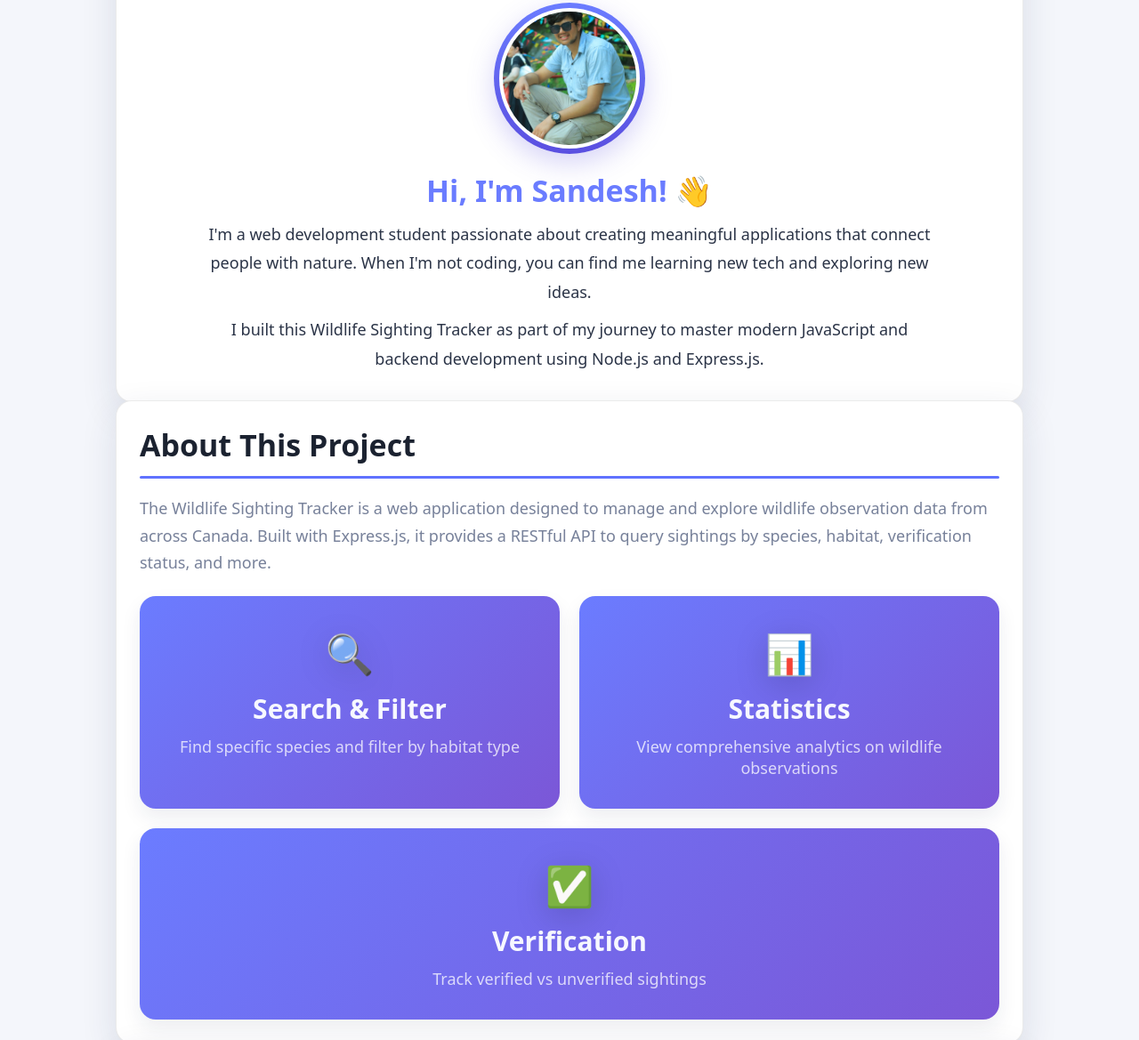
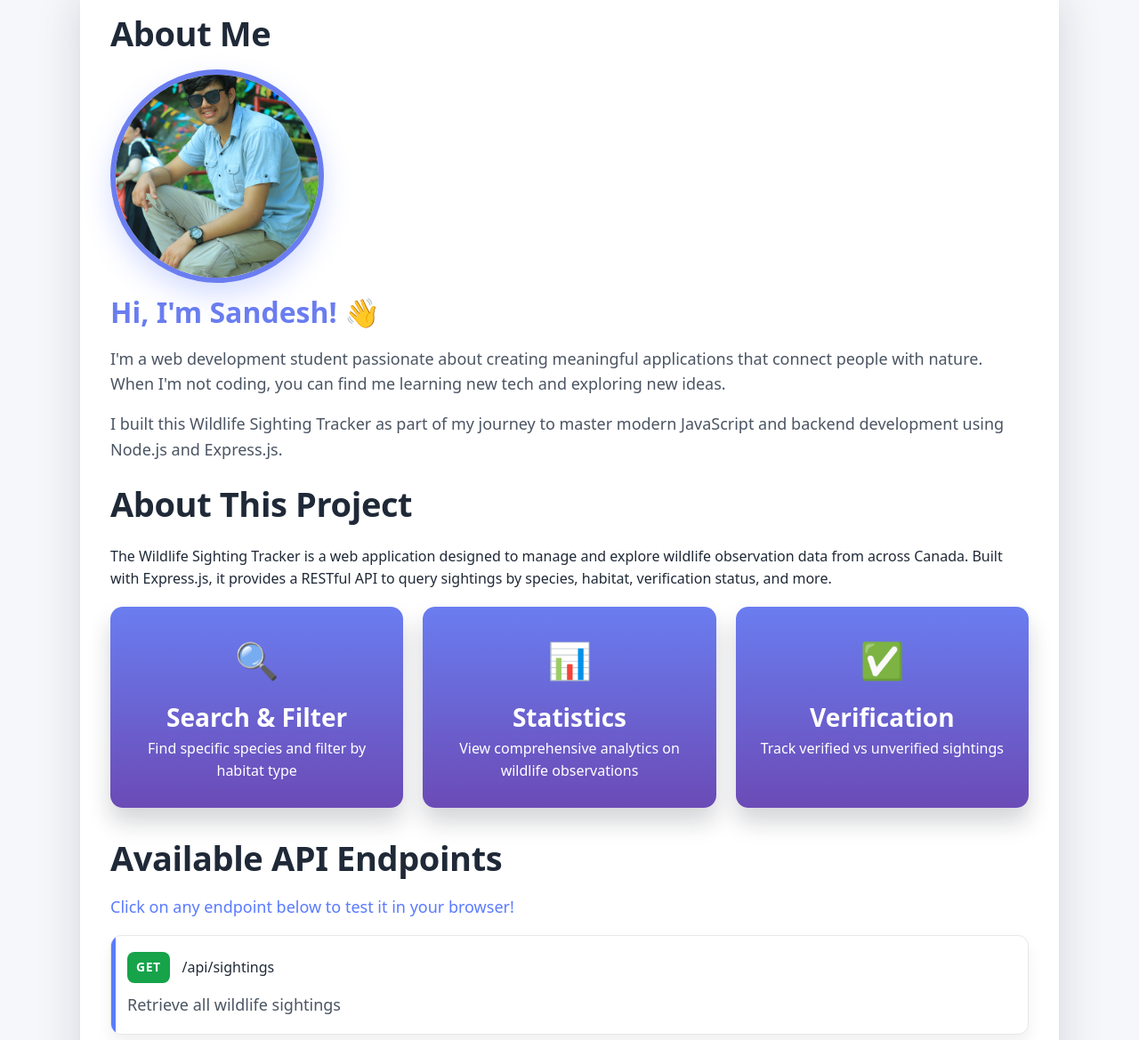
Before and after one commit to CodeCosmic00/wildlife-tracker, a website: page views/index.html in a window 1280 px wide. Shown: the part 323-1492 px from the top of the page at 89% size. Drawn offline with Linux system fonts and the light colour scheme.

Commit message:
Update CSS styling

```diff
--- a/public/css/styles.css
+++ b/public/css/styles.css
@@ -1,285 +1,223 @@
-:root {
-  --bg: #f4f6fb;
-  --text: #1b2230;
-  --muted: #77819a;
-
-  --blue: #4f63ff;
-  --blue2: #6a7cff;
-
-  --card: #ffffff;
-  --border: rgba(0, 0, 0, 0.08);
-
-  --shadow: 0 14px 40px rgba(25, 40, 80, 0.12);
-  --shadow-soft: 0 10px 22px rgba(25, 40, 80, 0.08);
-
-  --radius: 18px;
+* { box-sizing: border-box; }
+html, body { margin: 0; padding: 0; }
+body {
+  font-family: system-ui, -apple-system, Segoe UI, Roboto, Arial, sans-serif;
+  color: #1f2937;
+  background: #f6f7fb;
+  line-height: 1.6;
 }
 
-* { box-sizing: border-box; }
+a { color: inherit; text-decoration: none; }
 
-body {
-  margin: 0;
-  font-family: system-ui, -apple-system, Segoe UI, Roboto, Arial, sans-serif;
-  background: var(--bg);
-  color: var(--text);
-}
-
-.container {
-  width: min(1020px, calc(100% - 40px));
+.hero {
+  padding: 64px 24px 48px;
+  max-width: 1100px;
   margin: 0 auto;
 }
 
-/* HERO */
-.hero {
-  background: #f7f8ff;
-  padding: 44px 0 26px;
-}
-
-.hero-inner { padding: 0 2px; }
-
-.hero-title {
-  margin: 0;
-  font-size: 46px;
-  font-weight: 850;
-  letter-spacing: -0.8px;
-}
-
-.hero-sub {
-  margin: 10px 0 0;
-  font-size: 22px;
-  color: var(--muted);
-}
-
-/* Strip under hero */
-.strip {
-  height: 64px;
-  background: linear-gradient(90deg, #5d70ff, #7b57d7);
-  border-bottom-left-radius: 26px;
-  border-bottom-right-radius: 26px;
-}
-
-/* SECTION CARD */
-.section-card {
-  background: var(--card);
-  margin-top: -28px;
-  margin-bottom: 26px;
-  border-radius: var(--radius);
-  box-shadow: var(--shadow);
-  border: 1px solid var(--border);
-  padding: 26px;
-}
-
-.section-title {
-  margin: 0;
-  font-size: 34px;
-  font-weight: 850;
-}
-
-.section-underline {
-  margin-top: 12px;
-  height: 3px;
-  background: var(--blue);
-  width: 100%;
-  border-radius: 100px;
-  opacity: 0.9;
-}
-
-.mt { margin-top: 28px; }
-
-.muted {
-  margin: 18px 0 0;
-  color: var(--muted);
-  font-size: 18px;
-  line-height: 1.7;
-}
-
-/* ABOUT */
-.about {
-  text-align: center;
-  padding: 12px 6px 6px;
-}
-
-.avatar-wrap {
-  width: 170px;
-  height: 170px;
-  margin: 18px auto 0;
-  border-radius: 999px;
-  padding: 6px;
-  background: linear-gradient(180deg, #6b7cff, #5a4fe0);
-  box-shadow: 0 10px 30px rgba(90, 79, 224, 0.25);
-}
-
-.avatar {
-  width: 100%;
-  height: 100%;
-  border-radius: 999px;
-  object-fit: cover;
-  border: 4px solid rgba(255, 255, 255, 0.92);
-  background: #fff;
-}
-
-.hello {
-  margin: 18px 0 6px;
-  color: var(--blue2);
-  font-size: 34px;
-  font-weight: 850;
-}
-
-.about-text {
-  margin: 10px auto 0;
-  max-width: 820px;
-  color: #2b3447;
-  font-size: 18px;
-  line-height: 1.8;
-}
-
-/* FEATURES */
-.feature-grid {
-  display: grid;
-  gap: 22px;
-  margin-top: 22px;
-  grid-template-columns: repeat(1, 1fr);
-}
-
-.feature-card {
-  border-radius: 18px;
-  padding: 34px 16px;
-  background: linear-gradient(135deg, #6b7cff, #7b57d7);
-  box-shadow: var(--shadow-soft);
-  text-align: center;
-  color: #f7f8ff;
-}
-
-.feature-icon {
+.hero h1 {
+  margin: 0 0 10px;
   font-size: 44px;
-  margin-bottom: 12px;
-  filter: drop-shadow(0 8px 18px rgba(0,0,0,0.15));
-}
-
-.feature-title {
-  font-size: 30px;
-  font-weight: 850;
-  margin: 0;
-}
-
-.feature-sub {
-  margin-top: 10px;
-  font-size: 18px;
-  color: rgba(255,255,255,0.75);
-}
-
-/* API LIST */
-.hint {
-  margin: 14px 0 0;
-  color: var(--blue);
-  font-size: 18px;
-}
-
-.endpoint-list {
-  margin-top: 18px;
-  display: grid;
-  gap: 16px;
-}
-
-.endpoint {
-  display: block;
-  text-decoration: none;
-  background: #ffffff;
-  border-radius: 12px;
-  border: 1px solid var(--border);
-  box-shadow: 0 10px 20px rgba(20, 30, 70, 0.06);
-  padding: 16px 16px 14px;
-  border-left: 5px solid #6b7cff;
-  transition: transform 0.12s ease, box-shadow 0.12s ease;
-}
-
-.endpoint:hover {
-  transform: translateY(-2px);
-  box-shadow: 0 14px 26px rgba(20, 30, 70, 0.10);
-}
-
-.endpoint-active {
-  background: #eef1f6;
-}
-
-.endpoint-top {
+  letter-spacing: -0.5px;
   display: flex;
   align-items: center;
   gap: 12px;
 }
 
-.badge {
-  display: inline-flex;
+.hero .subtitle {
+  margin: 0;
+  font-size: 22px;
+  color: #8b95a7;
+}
+
+.page-band {
+  background: linear-gradient(90deg, #6a7df0 0%, #6b4bb6 60%, #6b4bb6 100%);
+  padding: 44px 20px 60px;
+}
+
+.container {
+  max-width: 1100px;
+  margin: 0 auto;
+  background: #ffffff;
+  border-radius: 18px;
+  box-shadow: 0 20px 50px rgba(17, 24, 39, 0.15);
+  padding: 34px 34px 22px;
+}
+
+.section-title {
+  font-size: 38px;
+  margin: 0 0 10px;
+  letter-spacing: -0.4px;
+}
+
+.section-rule {
+  height: 3px;
+  width: 100%;
+  background: #5a7bff;
+  border-radius: 999px;
+  margin: 0 0 26px;
+}
+
+.about-grid {
+  display: grid;
+  grid-template-columns: 260px 1fr;
+  gap: 26px;
+  align-items: start;
+  margin-bottom: 28px;
+}
+
+.avatar {
+  width: 240px;
+  height: 240px;
+  border-radius: 999px;
+  object-fit: cover;
+  border: 6px solid #6a7df0;
+  box-shadow: 0 14px 30px rgba(90, 123, 255, 0.25);
+}
+
+.hello {
+  margin: 0 0 12px;
+  color: #6a7df0;
+  font-size: 32px;
+  font-weight: 800;
+}
+
+.about-text {
+  margin: 0 0 16px;
+  color: #4b5563;
+  font-size: 18px;
+}
+
+.feature-grid {
+  display: grid;
+  grid-template-columns: repeat(3, 1fr);
+  gap: 22px;
+  margin: 18px 0 26px;
+}
+
+.feature-card {
+  background: linear-gradient(180deg, #6a7df0 0%, #6b4bb6 100%);
+  border-radius: 14px;
+  padding: 28px 22px;
+  min-height: 220px;
+  box-shadow: 0 16px 26px rgba(17, 24, 39, 0.18);
+  text-align: center;
+  color: #ffffff;
+}
+
+.feature-icon {
+  font-size: 40px;
+  margin-bottom: 10px;
+}
+
+.feature-title {
+  margin: 0;
+  font-size: 28px;
+  font-weight: 900;
+}
+
+.feature-desc {
+  margin: 10px auto 0;
+  max-width: 260px;
+  color: rgba(255, 255, 255, 0.8);
+  font-size: 18px;
+}
+
+.hint {
+  margin: 8px 0 18px;
+  color: #5a7bff;
+  font-size: 18px;
+}
+
+.endpoint-list {
+  display: grid;
+  gap: 18px;
+  margin: 0 0 24px;
+}
+
+.endpoint {
+  display: block;
+  padding: 18px 18px;
+  border-radius: 12px;
+  background: #ffffff;
+  border: 1px solid #e5e7eb;
+  box-shadow: 0 10px 18px rgba(17, 24, 39, 0.06);
+  position: relative;
+  overflow: hidden;
+}
+
+.endpoint::before {
+  content: "";
+  position: absolute;
+  left: 0;
+  top: 0;
+  width: 5px;
+  height: 100%;
+  background: #5a7bff;
+}
+
+.endpoint-top {
+  display: flex;
+  gap: 14px;
   align-items: center;
-  justify-content: center;
-  border-radius: 6px;
-  padding: 7px 10px;
-  font-weight: 800;
-  font-size: 14px;
-  letter-spacing: 0.3px;
+  margin-bottom: 10px;
 }
 
 .badge-get {
-  background: #1f9d4d;
-  color: #fff;
+  background: #16a34a;
+  color: #ffffff;
+  font-weight: 800;
+  font-size: 14px;
+  padding: 6px 10px;
+  border-radius: 8px;
+  letter-spacing: 0.5px;
 }
 
-.badge-route {
-  background: #2d3a4a;
-  color: #e9eef7;
+.path-pill {
+  background: #1f2937;
+  color: #ffffff;
   font-family: ui-monospace, SFMono-Regular, Menlo, Monaco, Consolas, "Liberation Mono", monospace;
+  font-size: 14px;
+  padding: 8px 12px;
+  border-radius: 8px;
 }
 
 .endpoint-desc {
-  margin-top: 12px;
-  color: #3a4356;
+  margin: 0;
+  color: #4b5563;
   font-size: 18px;
 }
 
-/* CHIPS */
-.chips {
-  margin-top: 18px;
+.endpoint:hover {
+  transform: translateY(-1px);
+  box-shadow: 0 14px 22px rgba(17, 24, 39, 0.10);
+}
+
+.tech-row {
   display: flex;
   flex-wrap: wrap;
   gap: 14px;
+  padding: 6px 0 18px;
 }
 
-.chip {
-  background: linear-gradient(135deg, #6b7cff, #7b57d7);
-  color: #fff;
-  padding: 12px 18px;
+.tech-pill {
+  background: linear-gradient(180deg, #6a7df0 0%, #6b4bb6 100%);
+  color: #ffffff;
+  padding: 10px 18px;
   border-radius: 999px;
-  font-weight: 750;
-  box-shadow: 0 10px 18px rgba(100, 110, 255, 0.18);
+  font-weight: 800;
+  box-shadow: 0 10px 18px rgba(17, 24, 39, 0.10);
 }
 
-/* FOOTER */
 .footer {
-  margin-top: 34px;
+  text-align: center;
+  color: #6b7280;
+  padding: 22px 8px 10px;
 }
 
-.footer-strip {
-  height: 18px;
-  background: linear-gradient(90deg, #5d70ff, #7b57d7);
-  border-top-left-radius: 22px;
-  border-top-right-radius: 22px;
+@media (max-width: 900px) {
+  .feature-grid { grid-template-columns: 1fr; }
+  .about-grid { grid-template-columns: 1fr; }
+  .avatar { width: 200px; height: 200px; margin: 0 auto; display: block; }
+  .hero h1 { font-size: 36px; }
 }
-
-.footer-inner {
-  background: #ffffff;
-  border-top: 1px solid var(--border);
-  text-align: center;
-  padding: 22px 14px;
-  color: #6c768e;
-  font-size: 18px;
-}
-
-/* RESPONSIVE */
-@media (min-width: 900px) {
-  .feature-grid {
-    grid-template-columns: repeat(2, 1fr);
-  }
-  .feature-grid .feature-card:nth-child(3) {
-    grid-column: 1 / -1;
-  }
-}
```
